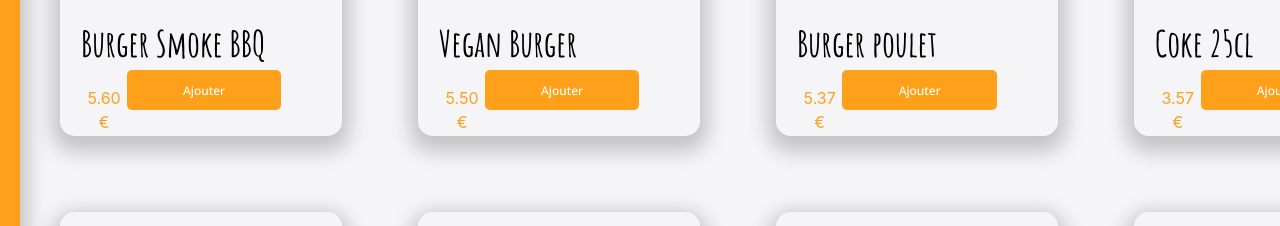
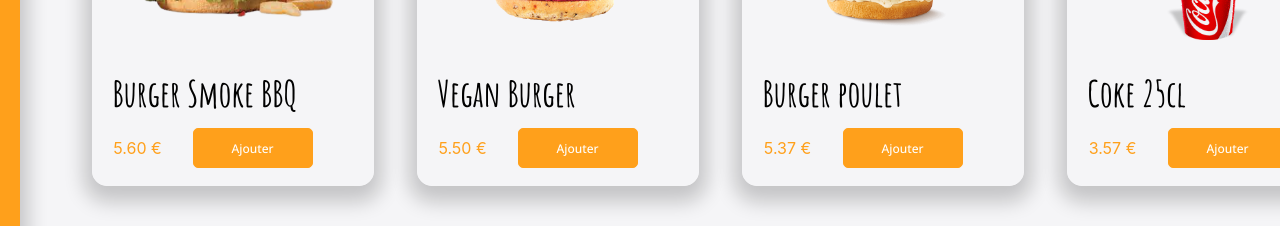
Before and after one commit to KimyPoly/crazy-burger, a React (Vite) app: page /order/1 in a window 1280 px wide. Shown: the part 346-572 px from the top of the page. Built offline with nearby package versions, Linux system fonts and the light colour scheme.

Commit message:
💄 F05 : ORDER > Menu > Item > modif. du layout

```diff
--- a/src/components/pages/login/LoginPage.jsx
+++ b/src/components/pages/login/LoginPage.jsx
@@ -15,7 +15,7 @@ export default function LoginPage() {
 
 const LoginPageStyle = styled.div`
 /* background-image: url("src/assets/images/burger-background.jpg"); */
-background-image: linear-gradient(rgba(0, 0, 0, 0.5), rgba(0, 0, 0, 0.5)), url('public/images/burger-background.jpg');
+background-image: linear-gradient(rgba(0, 0, 0, 0.5), rgba(0, 0, 0, 0.5)), url('/images/burger-background.jpg');
 background-size: cover;
 background-position: center;
 height: 100vh;
--- a/src/components/pages/order/Item.jsx
+++ b/src/components/pages/order/Main/Item.jsx
@@ -1,6 +1,6 @@
 import styled from 'styled-components'
-import { theme } from "../../../theme"
-import PrimaryButton from '../../reusable-ui/PrimaryButton';
+import { theme } from "../../../../theme"
+import PrimaryButton from '../../../reusable-ui/PrimaryButton';
 
 export default function Item({ id, imageSource, title, price, quantity, isAvailable, isAdvertised }) {
 
@@ -13,8 +13,12 @@ export default function Item({ id, imageSource, title, price, quantity, isAvaila
         <h3>{title}</h3>
 
         <div className='price-plus-button'>
-          <p>{price.toFixed(2)} €</p>
-          <PrimaryButton className="button-order" label={'Ajouter'}/>
+          <div className='left-description'>
+            <p>{price.toFixed(2)} €</p>
+          </div>
+         <div className='right-description'>
+           <PrimaryButton className="button-order" label={'Ajouter'}/>
+         </ div>
         </div>
 
       </div>
@@ -42,22 +46,34 @@ export default function Item({ id, imageSource, title, price, quantity, isAvaila
       }
 
       .price-plus-button {
-      display: flex;
-      justify-content: space-between;
+      display: grid;
+      grid-template-columns: 1fr 3fr;
 
-      p{
+
+      .left-description{
         color: ${theme.colors.primary};
       }
 
-      .button-order {
-         width: 50%;
+      .right-description {
+        display: flex;
+        justify-content: flex-end;
+        align-items: center;
+        font-size: ${theme.fonts.P1};
+
+        .button-order {
+          font-size: ${theme.fonts.XS};
+          cursor: pointer;
+          padding: 12px;
+        }
       }
+
     }
     }
     img {
       height: 145px;
       width: 200px;
       padding: 50px 20px 20px 20px;
+      object-fit: contain;
     }
 
  `;
--- a/src/components/pages/order/Main.jsx
+++ b/src/components/pages/order/Main/Main.jsx
@@ -1,5 +1,5 @@
 import styled from 'styled-components'
-import { theme } from "../../../theme"
+import { theme } from "../../../../theme"
 import Menu from './Menu';
 // import Basket from './Basket';
 
@@ -14,7 +14,7 @@ export default function Main() {
 }
 const MainStyled = styled.div`
   height: 80vh;
-  padding: 0 40px;
+  /* padding: 0 40px; */
   border-bottom-left-radius: ${theme.borderRadius.extraRound};
   border-bottom-right-radius: ${theme.borderRadius.extraRound};
   background: ${theme.colors.background_white};
--- a/src/components/pages/order/Menu.jsx
+++ b/src/components/pages/order/Main/Menu.jsx
@@ -1,11 +1,14 @@
+import { useState } from 'react';
 import Item from './Item';
 import { fakeMenu2 } from './fakeMenu';
 import styled from 'styled-components'
 
 export default function Menu() {
+
+  const [menu, setMenu] = useState(fakeMenu2)
   return (
     <MenuStyled>
-      {fakeMenu2.map((menuItem) => (
+      {menu.map((menuItem) => (
         <Item key={menuItem.id} {...menuItem}/>
       ))}
     </MenuStyled>
@@ -14,6 +17,8 @@ export default function Menu() {
 const MenuStyled = styled.div`
   display: grid;
   grid-template-columns: 1fr 1fr 1fr 1fr;
-  gap: 76px;
+  grid-row-gap: 60px;
+  padding: 50px 50px 150px;
+  justify-items: center;
 
 `;
--- a/src/components/pages/order/Navbar.jsx
+++ b/src/components/pages/order/Navbar/Navbar.jsx
@@ -1,7 +1,7 @@
-import Logo from "../../reusable-ui/Logo.jsx"
+import Logo from "../../../reusable-ui/Logo.jsx"
 import styled from 'styled-components'
 import Profile from "./Profile.jsx";
-import { theme } from "../../../theme"
+import { theme } from "../../../../theme/index.jsx"
 
 export default function Navbar({username}) {
 
--- a/src/components/pages/order/Profile.jsx
+++ b/src/components/pages/order/Navbar/Profile.jsx
@@ -1,7 +1,7 @@
 import { BsPersonCircle } from "react-icons/bs"
 import { Link } from "react-router-dom"
 import styled from "styled-components"
-import { theme } from "../../../theme"
+import { theme } from "../../../../theme"
 
 
 export default function Profile({ username }) {
--- a/src/components/pages/order/OrderPage.jsx
+++ b/src/components/pages/order/OrderPage.jsx
@@ -1,8 +1,8 @@
 import { useParams } from "react-router-dom";
 import styled from 'styled-components'
-import Navbar from "./Navbar.jsx"
+import Navbar from "./Navbar/Navbar.jsx"
 import { theme } from '../../../theme'
-import Main from './Main.jsx'
+import Main from './Main/Main.jsx'
 
 
 export default function OrderPage() {
--- a/src/components/reusable-ui/PrimaryButton.jsx
+++ b/src/components/reusable-ui/PrimaryButton.jsx
@@ -27,11 +27,16 @@ const PrimaryButtonStyled = styled.button`
   font-family: "Open Sans";
   font-size: ${theme.fonts.XS};
   color: ${theme.colors.white};
+  border: 1px solid ${theme.colors.primary};
 
 
-  .button:hover {
+  &:hover {
     background-color: ${theme.colors.background_white};
     color: ${theme.colors.primary};
     border-color: ${theme.colors.primary};
   }
+  /* button:active {
+    background-color: ${theme.colors.primary};
+    color: ${theme.colors.white};
+  } */
 `
--- a/src/index.css
+++ b/src/index.css
@@ -36,7 +36,7 @@ h1 {
   line-height: 1.1;
 }
 
-button {
+/* button {
   border-radius: 8px;
   border: 1px solid transparent;
   padding: 0.6em 1.2em;
@@ -46,14 +46,14 @@ button {
   background-color: #1a1a1a;
   cursor: pointer;
   transition: border-color 0.25s;
-}
-button:hover {
+} */
+/* button:hover {
   border-color: #646cff;
 }
 button:focus,
 button:focus-visible {
   outline: 4px auto -webkit-focus-ring-color;
-}
+} */
 
 @media (prefers-color-scheme: light) {
   :root {
```
Also changed, not shown: src/components/pages/order/Main/Basket.jsx (renamed from src/components/pages/order/Basket.jsx), src/components/pages/order/Main/fakeMenu.jsx (renamed from src/components/pages/order/fakeMenu.jsx).
